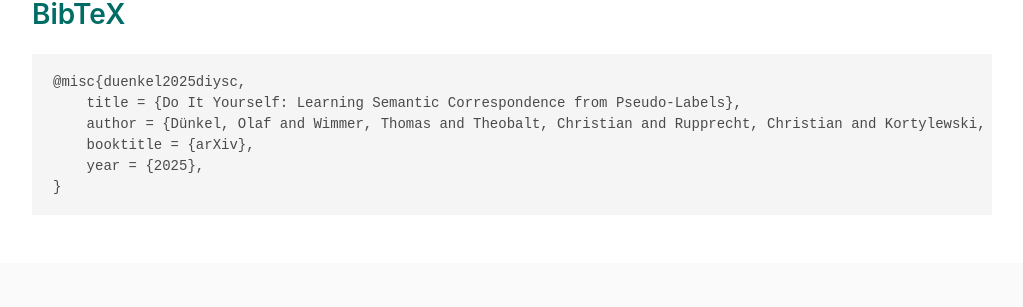
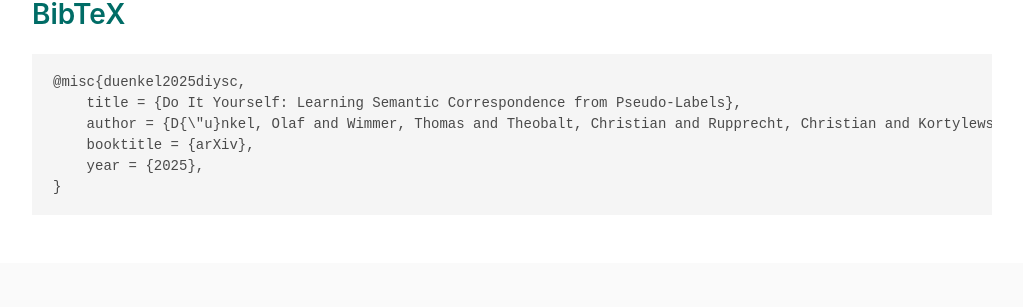
Before and after one commit to GenIntel/genintel.github.io, a Jekyll site: the page built from DIY-SC.md, in a window 1280 px wide and 900 px high, scrolled down 2623 px. Shown: the part 469-776 px from the top of the window, without its empty margins (128-1151 px from the left). Built offline with Jekyll 4.4.1, drawn with Linux system fonts in a browser that asks for light colours; nearby versions of some CDN libraries; library files that are not in the unit come from our copies; a style sheet for code colours, icons or effects is not loaded; part of the change alters nothing that is shown.

```diff
--- a/_layouts/project_diysc.html
+++ b/_layouts/project_diysc.html
@@ -76,19 +76,9 @@
                   <span>arXiv</span>
                 </a>
               </span>
-              <!-- Video Link. -->
-              <!-- <span class="link-block">
-                <a href="https://www.youtube.com/watch?v=MrKrnHhk8IA"
-                   class="external-link button is-normal is-rounded is-dark">
-                  <span class="icon">
-                      <i class="fab fa-youtube"></i>
-                  </span>
-                  <span>Video</span>
-                </a>
-              </span> -->
               <!-- Code Link. -->
               <span class="link-block">
-                <a href="https://github.com/odunkel"
+                <a href="https://github.com/odunkel/DIY-SC"
                    class="external-link button is-normal is-rounded is-dark">
                   <span class="icon">
                       <i class="fab fa-github"></i>
@@ -96,9 +86,9 @@
                   <span>Code</span>
                   </a>
               </span>
-
+              <!-- Demo Link. -->
               <span class="link-block">
-                <a href="https://github.com/odunkel"
+                <a href="https://huggingface.co/spaces/odunkel/DIY-SC"
                    class="external-link button is-normal is-rounded is-dark">
                   <span class="icon">
                       <i class="fab fa-github"></i>
@@ -218,7 +208,7 @@
     <h2 class="title" style="color: #006c66;">BibTeX</h2>
     <pre><code>@misc{duenkel2025diysc,
     title = {Do It Yourself: Learning Semantic Correspondence from Pseudo-Labels},
-    author = {Dünkel, Olaf and Wimmer, Thomas and Theobalt, Christian and Rupprecht, Christian and Kortylewski, Adam},
+    author = {D{\"u}nkel, Olaf and Wimmer, Thomas and Theobalt, Christian and Rupprecht, Christian and Kortylewski, Adam},
     booktitle = {arXiv},
     year = {2025},
 }</code></pre>
```
